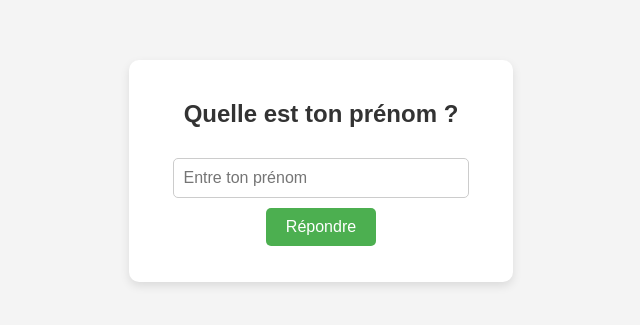
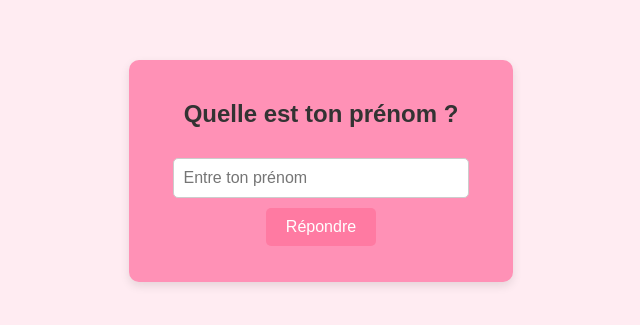
Before and after one commit to Maelh1/Maelh1.github.io, a plain HTML site: page Login.html in a window 1280 px wide. Shown: the part 229-554 px from the top of the page, without its empty margins (319-959 px from the left). Drawn offline with Linux system fonts and the light colour scheme.

Commit message:
Update Login.html

```diff
--- a/Login.html
+++ b/Login.html
@@ -7,7 +7,7 @@
     <style>
         body {
             font-family: Arial, sans-serif;
-            background-color: #f4f4f4;
+            background-color: #FFECF2;
             display: flex;
             justify-content: center;
             align-items: center;
@@ -16,7 +16,7 @@
         }
 
         .container {
-            background: white;
+            background: #FF91B6;
             padding: 20px;
             box-shadow: 0px 4px 10px rgba(0, 0, 0, 0.1);
             border-radius: 10px;
@@ -37,7 +37,7 @@
         }
 
         button {
-            background-color: #4CAF50;
+            background-color: #FF7AA2;
             color: white;
             border: none;
             padding: 10px 20px;
```
